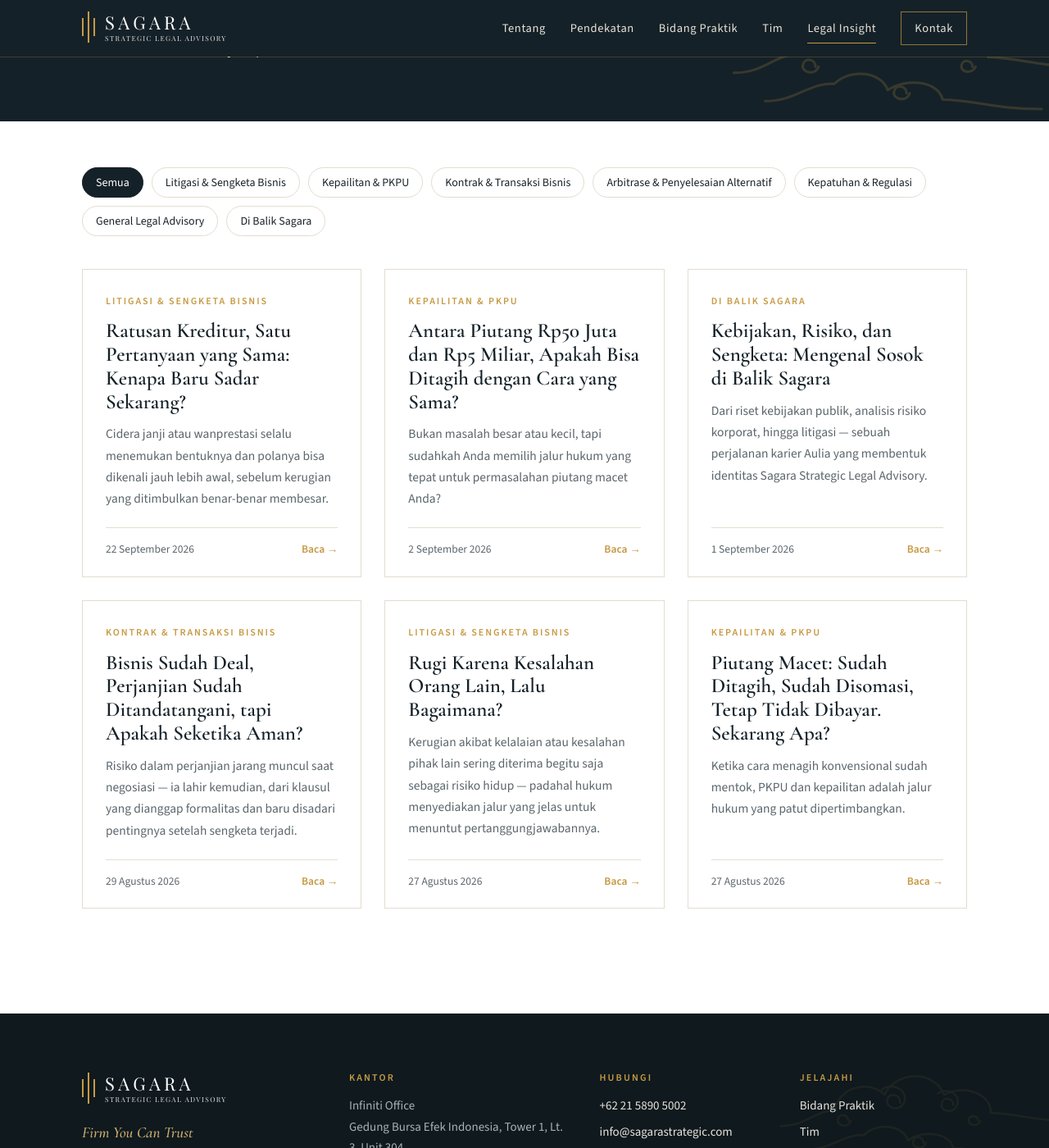
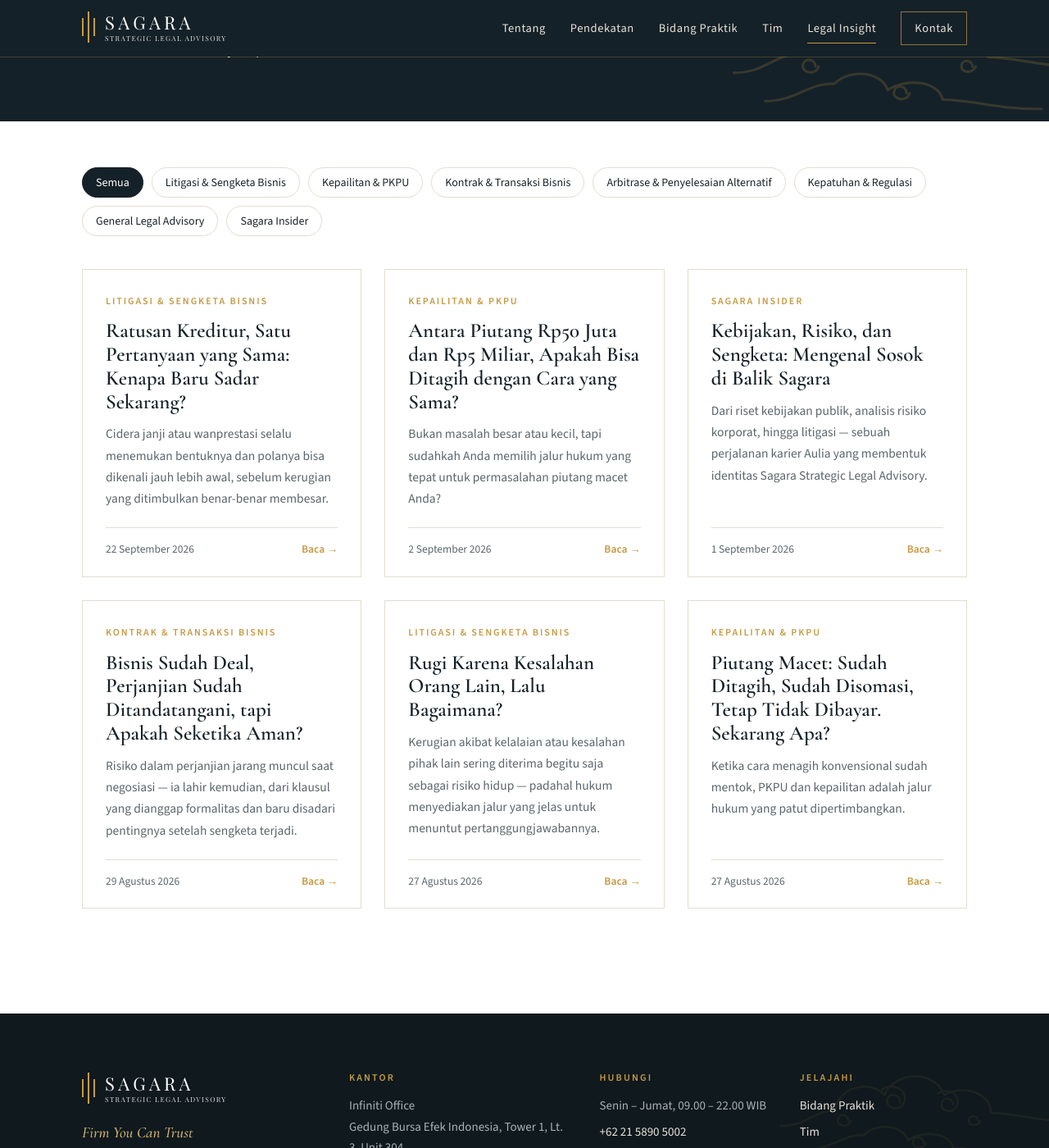
Before and after one commit to Vrijemann/SSLA-Web, a Jekyll site: the page built from legal-insight/index.html, in a window 1280 px wide and 1400 px high, scrolled down 292 px. Shown: the whole window at 82% size. Built offline with Jekyll 4.4.1, drawn with Linux system fonts in a browser that asks for light colours.

Commit message:
Ganti kategori menjadi Sagara Insider; tambah jadwal konsultasi (WIB)
Co-Authored-By: Claude Opus 5.5 <noreply@anthropic.com>
Claude-Session: https://claude.ai/code/session_016LrWBHooU5mNt67cUqTKXG

```diff
--- a/_config.yml
+++ b/_config.yml
@@ -29,6 +29,7 @@ firma:
     - label: "+62 21 5890 5002"
       nomor: "+622158905002"
   email: info@sagarastrategic.com
+  jam_konsultasi: "Senin – Jumat, 09.00 – 22.00 WIB"
   linkedin: https://www.linkedin.com/company/sagara-strategic-legal-advisory/
   instagram: https://www.instagram.com/ssla_id/
   janji_temu: "mailto:info@sagarastrategic.com?subject=Request%20for%20Appointment&cc=auliaguzasiah@sagarastrategic.com&body=Silakan%20ceritakan%20permasalahan%20hukum%20apa%20yang%20hendak%20anda%20konsultasikan%20dan%20tolong%20cantumkan%20No.%20Hp%2FWhatsapp%20yang%20bisa%20dihubungi."
--- a/_data/kategori.yml
+++ b/_data/kategori.yml
@@ -12,5 +12,5 @@
   nama: Kepatuhan & Regulasi
 - id: advisory
   nama: General Legal Advisory
-- id: di-balik-sagara
-  nama: Di Balik Sagara
+- id: sagara-insider
+  nama: Sagara Insider
--- a/_includes/footer.html
+++ b/_includes/footer.html
@@ -16,6 +16,7 @@
     <div>
       <h2 class="site-footer__heading">Hubungi</h2>
       <ul class="site-footer__list">
+        <li>{{ site.firma.jam_konsultasi }}</li>
         {% for t in site.firma.telepon %}<li><a href="tel:{{ t.nomor }}">{{ t.label }}</a></li>{% endfor %}
         <li><a href="{{ site.firma.janji_temu }}">{{ site.firma.email }}</a></li>
         <li><a href="{{ site.firma.linkedin }}" rel="noopener" target="_blank">LinkedIn</a></li>
--- a/_posts/2026-09-01-kebijakan-risiko-dan-sengketa-mengenal-sosok-di-balik-sagara.md
+++ b/_posts/2026-09-01-kebijakan-risiko-dan-sengketa-mengenal-sosok-di-balik-sagara.md
@@ -1,7 +1,7 @@
 ---
 title: "Kebijakan, Risiko, dan Sengketa: Mengenal Sosok di Balik Sagara"
 date: 2026-09-01 22:36:00 +0700
-category: di-balik-sagara
+category: sagara-insider
 description: "Dari riset kebijakan publik, analisis risiko korporat, hingga litigasi — sebuah perjalanan karier Aulia yang membentuk identitas Sagara Strategic Legal Advisory."
 author: Aulia Guzasiah
 tags: [SSLA, leader, partner]
--- a/index.html
+++ b/index.html
@@ -220,6 +220,8 @@ title: Sagara Strategic Legal Advisory
         <a class="link-arrow link-arrow--light" href="{{ site.firma.peta }}" target="_blank" rel="noopener">Lihat di peta <span aria-hidden="true">→</span></a>
       </div>
       <div class="contact__block">
+        <h3>Jadwal Konsultasi</h3>
+        <p>{{ site.firma.jam_konsultasi }}</p>
         <h3>Telepon</h3>
         {% for t in site.firma.telepon %}<p><a href="tel:{{ t.nomor }}">{{ t.label }}</a></p>{% endfor %}
         <h3>Email</h3>
```
Also changed, not shown: PANDUAN-ARTIKEL.md (+2 -1 lines).
